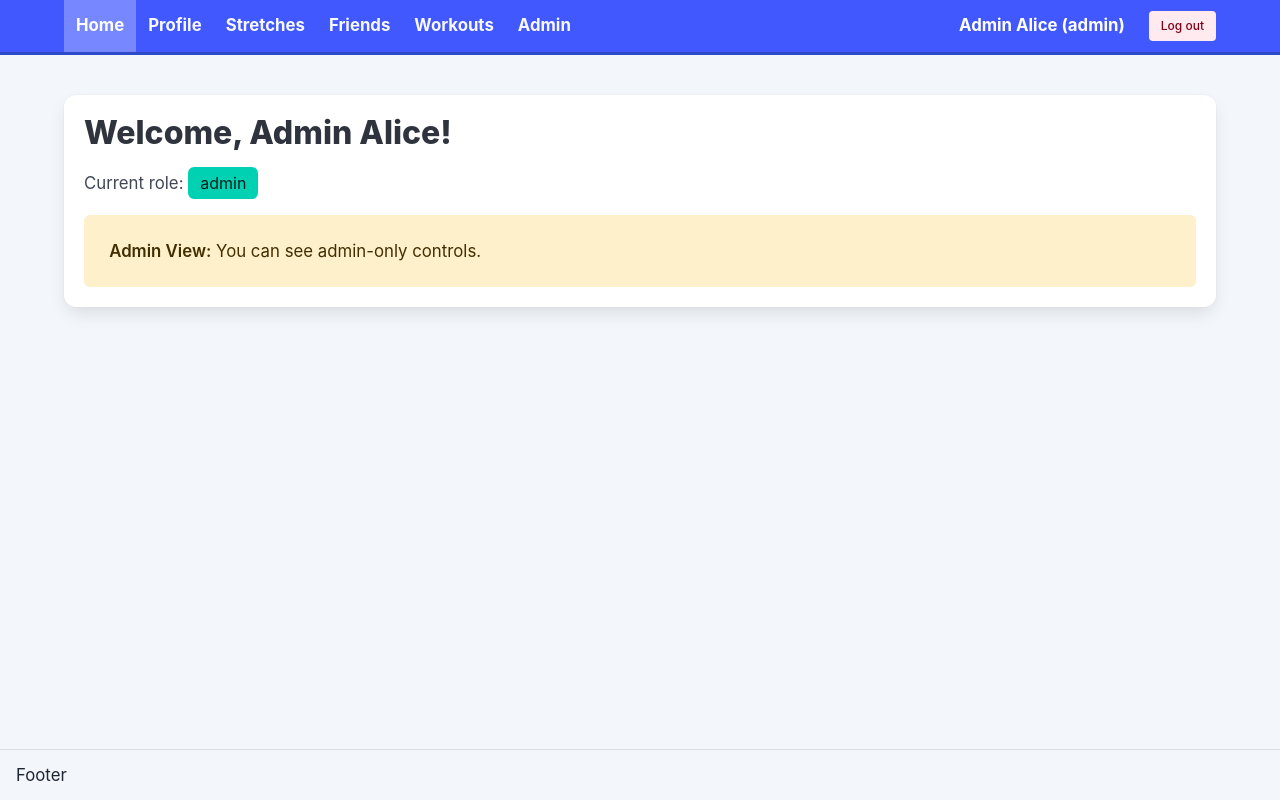
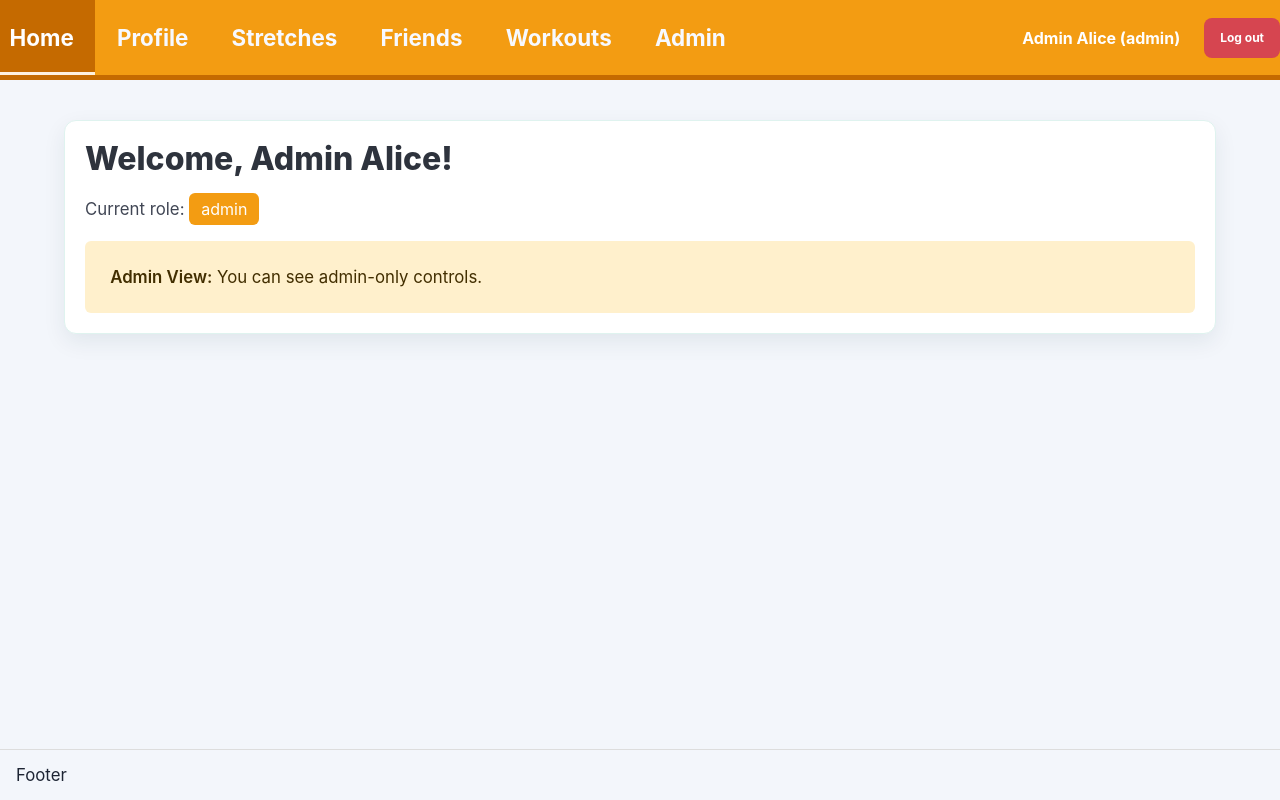
Before and after one commit to ShahidHKhan/FinalProject-CPS493-, a Vue app in the folder client/: page / in a window 1280 px wide. Built offline with nearby package versions, Linux system fonts and the light colour scheme; sample sign-in values are in the browser's storage.

Commit message:
navbar tweaks

```diff
--- a/client/src/components/Navbar.vue
+++ b/client/src/components/Navbar.vue
@@ -9,24 +9,54 @@ const { availableAccounts, currentUser, isAdmin } = storeToRefs(authStore)
 const { loginAs, logout } = authStore
 
 const showLoginMenu = ref(false)
+const showMobileMenu = ref(false)
+
+const closeMenus = () => {
+  showMobileMenu.value = false
+  showLoginMenu.value = false
+}
+
+const toggleMobileMenu = () => {
+  showMobileMenu.value = !showMobileMenu.value
+}
 
 const handleLogin = (user: User) => {
   loginAs(user)
-  showLoginMenu.value = false
+  closeMenus()
+}
+
+const handleLogout = () => {
+  logout()
+  closeMenus()
 }
 </script>
 
 <template>
-  <nav class="navbar is-link" role="navigation" aria-label="main navigation">
-    <div class="container">
-      <div class="navbar-menu is-active">
-        <div class="navbar-start is-flex is-flex-wrap-wrap">
-          <RouterLink to="/" class="navbar-item nav-link">Home</RouterLink>
-          <RouterLink to="/profile" class="navbar-item nav-link">Profile</RouterLink>
-          <RouterLink to="/database" class="navbar-item nav-link">Stretches</RouterLink>
-          <RouterLink to="/friends" class="navbar-item nav-link">Friends</RouterLink>
-          <RouterLink to="/workouts" class="navbar-item nav-link">Workouts</RouterLink>
-          <RouterLink v-if="isAdmin" to="/admin" class="navbar-item nav-link">Admin</RouterLink>
+  <nav class="navbar site-navbar" role="navigation" aria-label="main navigation">
+    <div class="container navbar-container-full">
+      <div class="navbar-brand">
+        <button
+          class="navbar-burger"
+          :class="{ 'is-active': showMobileMenu }"
+          type="button"
+          aria-label="menu"
+          :aria-expanded="showMobileMenu"
+          @click="toggleMobileMenu"
+        >
+          <span aria-hidden="true"></span>
+          <span aria-hidden="true"></span>
+          <span aria-hidden="true"></span>
+        </button>
+      </div>
+
+      <div class="navbar-menu" :class="{ 'is-active': showMobileMenu }">
+        <div class="navbar-start">
+          <RouterLink to="/" class="navbar-item nav-link" @click="closeMenus">Home</RouterLink>
+          <RouterLink to="/profile" class="navbar-item nav-link" @click="closeMenus">Profile</RouterLink>
+          <RouterLink to="/database" class="navbar-item nav-link" @click="closeMenus">Stretches</RouterLink>
+          <RouterLink to="/friends" class="navbar-item nav-link" @click="closeMenus">Friends</RouterLink>
+          <RouterLink to="/workouts" class="navbar-item nav-link" @click="closeMenus">Workouts</RouterLink>
+          <RouterLink v-if="isAdmin" to="/admin" class="navbar-item nav-link" @click="closeMenus">Admin</RouterLink>
           <span v-else class="navbar-item nav-link is-disabled" aria-disabled="true">Admin</span>
         </div>
 
@@ -64,7 +94,7 @@ const handleLogin = (user: User) => {
           </div>
 
           <div class="navbar-item" v-else>
-            <button class="button is-danger is-light is-small" @click="logout">Log out</button>
+            <button class="button is-danger is-light is-small" @click="handleLogout">Log out</button>
           </div>
         </div>
       </div>
@@ -73,23 +103,45 @@ const handleLogin = (user: User) => {
 </template>
 
 <style scoped>
-.navbar {
-  border-bottom: 3px solid #2b4bc9;
+.site-navbar {
+  background-color: #f39c12;
+  border-bottom: 5px solid #c56a00;
+  min-height: 5rem;
+}
+
+.navbar-container-full {
+  max-width: 100% !important;
+  padding-inline: 0;
+  width: 100%;
+}
+
+.site-navbar .navbar-menu,
+.site-navbar .navbar-start,
+.site-navbar .navbar-end {
+  background-color: #f39c12;
+}
+
+.navbar-burger {
+  color: #ffffff;
+  margin-left: auto;
 }
 
 .nav-link {
-  font-size: 1.05rem;
+  font-size: 1.4rem;
   font-weight: 700;
   color: #f7f9ff;
+  min-height: 4.25rem;
+  padding-inline: 1.35rem;
 }
 
 .nav-link:hover {
-  background-color: rgba(255, 255, 255, 0.18);
+  background-color: rgba(197, 106, 0, 0.24);
   color: #ffffff;
 }
 
 .router-link-active.nav-link {
-  background-color: rgba(255, 255, 255, 0.28);
+  background-color: #c56a00;
+  box-shadow: inset 0 -3px 0 #fff1de;
   color: #ffffff;
 }
 
@@ -106,6 +158,28 @@ const handleLogin = (user: User) => {
 }
 
 .user-label {
+  font-size: 1rem;
   font-weight: 700;
 }
+
+.site-navbar .navbar-item {
+  padding-block: 1.05rem;
+}
+
+@media screen and (max-width: 1023px) {
+  .nav-link {
+    font-size: 1.3rem;
+    min-height: 3.9rem;
+  }
+}
+
+@media screen and (min-width: 1024px) {
+  .navbar-burger {
+    display: none;
+  }
+
+  .navbar-menu {
+    display: flex;
+  }
+}
 </style>
--- a/client/src/style.css
+++ b/client/src/style.css
@@ -1,4 +1,8 @@
 :root {
+  --brand-teal: #f39c12;
+  --brand-teal-dark: #c56a00;
+  --brand-teal-soft: #fff1de;
+  --brand-danger: #d64550;
   font-family: 'Segoe UI', Tahoma, Geneva, Verdana, sans-serif;
 }
 
@@ -41,3 +45,43 @@ main {
 .title.is-4 {
   font-size: clamp(1.2rem, 2vw, 1.45rem);
 }
+
+.box {
+  border: 1px solid #dff3ef;
+  border-radius: 12px;
+  box-shadow: 0 8px 22px rgba(18, 55, 63, 0.08);
+}
+
+.button {
+  border-radius: 8px;
+  font-weight: 700;
+  min-height: 2.5rem;
+  padding-inline: 1rem;
+}
+
+.button.is-primary,
+.button.is-link,
+.button.is-success {
+  background-color: var(--brand-teal);
+  border-color: var(--brand-teal-dark);
+  color: #ffffff;
+}
+
+.button.is-primary:hover,
+.button.is-link:hover,
+.button.is-success:hover {
+  background-color: #e67e22;
+  border-color: var(--brand-teal-dark);
+  color: #ffffff;
+}
+
+.button.is-danger {
+  background-color: var(--brand-danger);
+  border-color: #b93a44;
+  color: #ffffff;
+}
+
+.tag.is-primary {
+  background-color: var(--brand-teal);
+  color: #ffffff;
+}
```
